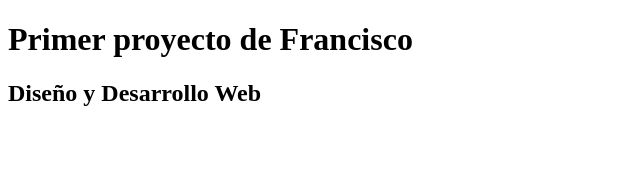
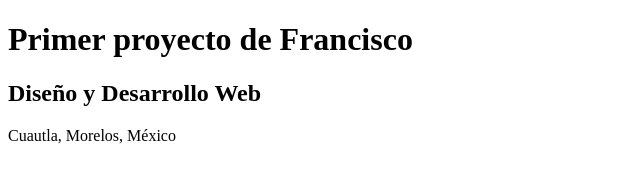
Before and after one commit to FranciscoRT-2399/practica-1, a plain HTML site: page index.html in a window 1280 px wide. Shown: the whole page, without its empty margins (0-640 px from the left). Drawn offline with Linux system fonts and the light colour scheme.

Commit message:
Se añadió la información relacionada al lugar de origen.

```diff
--- a/index.html
+++ b/index.html
@@ -8,5 +8,6 @@
   <body>
     <h1>Primer proyecto de Francisco</h1>
     <h2>Diseño y Desarrollo Web</h2>
+    <p>Cuautla, Morelos, México</p>
   </body>
 </html>
```
